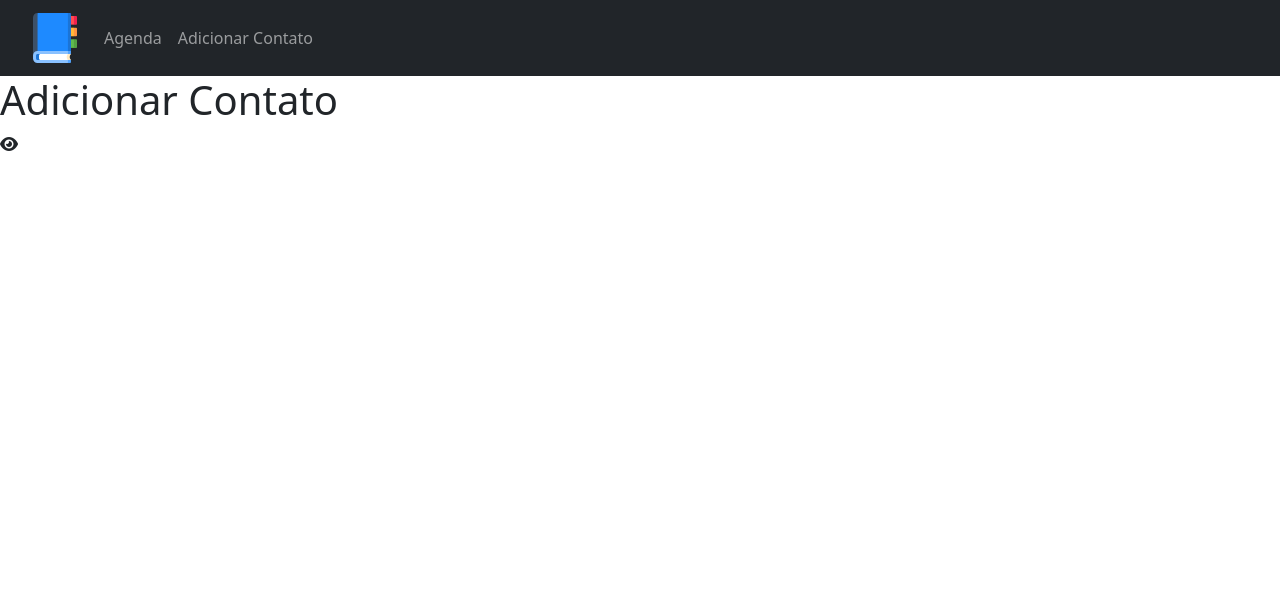
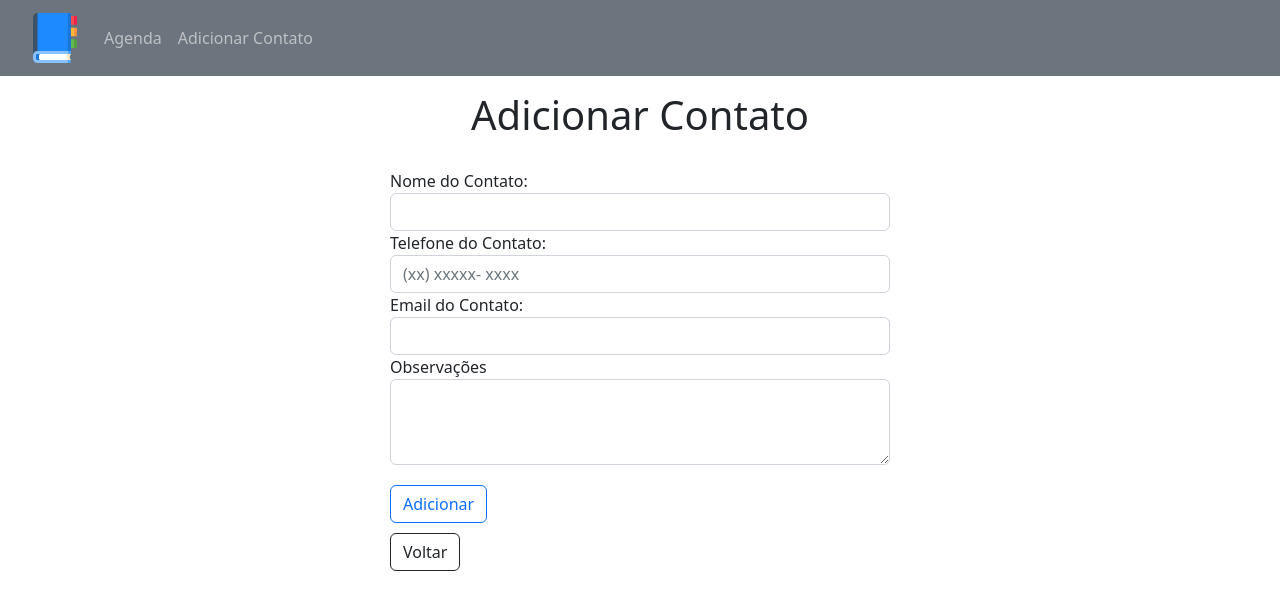
Before and after one commit to rafael13almeida/Agenda, a PHP site: page /create.php in a window 1280 px wide. Shown: the top 610 px of the page. Run offline with PHP 8.4, Linux system fonts and the light colour scheme; data that the repository does not hold is empty; a stand-in replaces the project's code that opens the database connection; some libraries are stand-ins or nearby versions.

Commit message:
Atualizando Create

```diff
--- a/create.php
+++ b/create.php
@@ -2,8 +2,32 @@
 include_once("templates/header.php");
 ?>
 
-<h1>Adicionar Contato</h1>
-<i class="fas fa-eye"></i>
+<div class="container">
+    <h1 id="titulo">Adicionar Contato</h1>
+    <form id="create-form" action="<?= $BASE_URL ?>config/processo.php" method="post">
+        <input type="hidden" name="type" value="create">
+        <div class="form-group">
+            <label for="name">Nome do Contato:</label>
+            <input type="text" class="form-control" id="nome" name="nome" required>
+        </div>
+        <div class="form-group">
+            <label for="telefone">Telefone do Contato:</label>
+            <input type="text" class="form-control" id="telefone" name="telefone" placeholder="(xx) xxxxx- xxxx">
+        </div>
+        <div class="form-group">
+            <label for="email">Email do Contato:</label>
+            <input type="email" class="form-control" id="email" name="email">
+        </div>
+        <div class="form-group">
+            <label for="observacoes">Observações</label>
+            <textarea type="text" class="form-control" id="observacoes" name="observacoes" rows="3"></textarea>
+        </div>
+        <button type="submit" id="adicionar" class="btn btn-outline-primary">Adicionar</button>
+        <?php include_once("templates/backbtn.php"); ?>
+    </form>
+
+</div>
+
 
 <?php
 include_once("templates/footer.php");
--- a/css/styles.css
+++ b/css/styles.css
@@ -68,19 +68,24 @@
     margin-top: 30px;
 }
 
-/* SHOW */
+/* VIEW */
 
 #view-contato-container {
     max-width: 500px;
-    margin: 0 auto;
 }
 
 .bold {
     font-weight: bold;
 }
 
-.back-linl-container {
-    display: block;
-    width: 500px;
-    margin: 30px auto 0;
+/* CREATE */
+
+#create-form {
+    max-width: 500px;
+    margin: 0 auto;
 }
+
+#adicionar {
+    margin-top: 20px;
+    margin-bottom: 10px;
+}
--- a/templates/header.php
+++ b/templates/header.php
@@ -24,7 +24,7 @@ if(isset($_SESSION['msg'])) {
 </head>
 <body>
     <header>
-        <nav class="navbar navbar-expand-lg navbar-dark bg-dark">
+        <nav class="navbar navbar-expand-lg navbar-dark bg-secondary">
             <a class="navbar-brand" href="<?= $BASE_URL ?>index.php">
                 <img src="<?= $BASE_URL ?>img/logo2.svg" alt="Agenda">
             </a>
```
